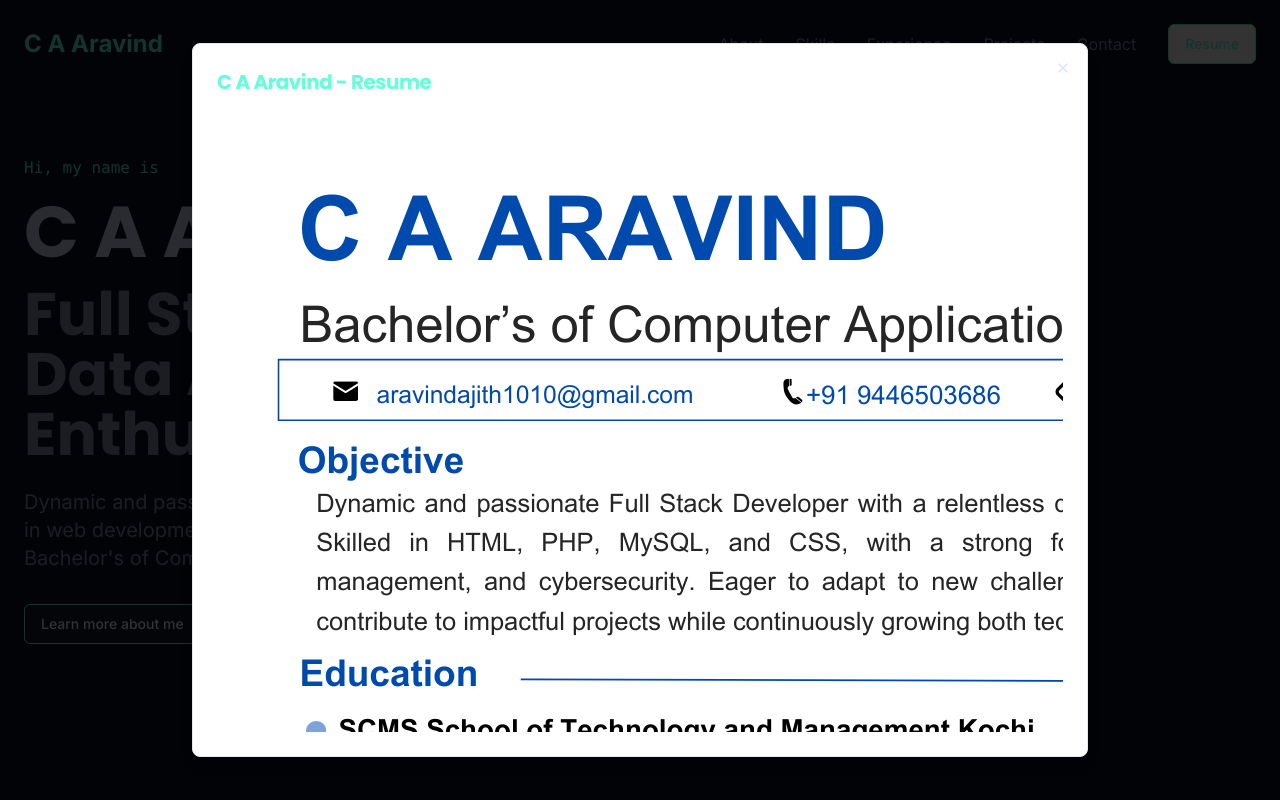
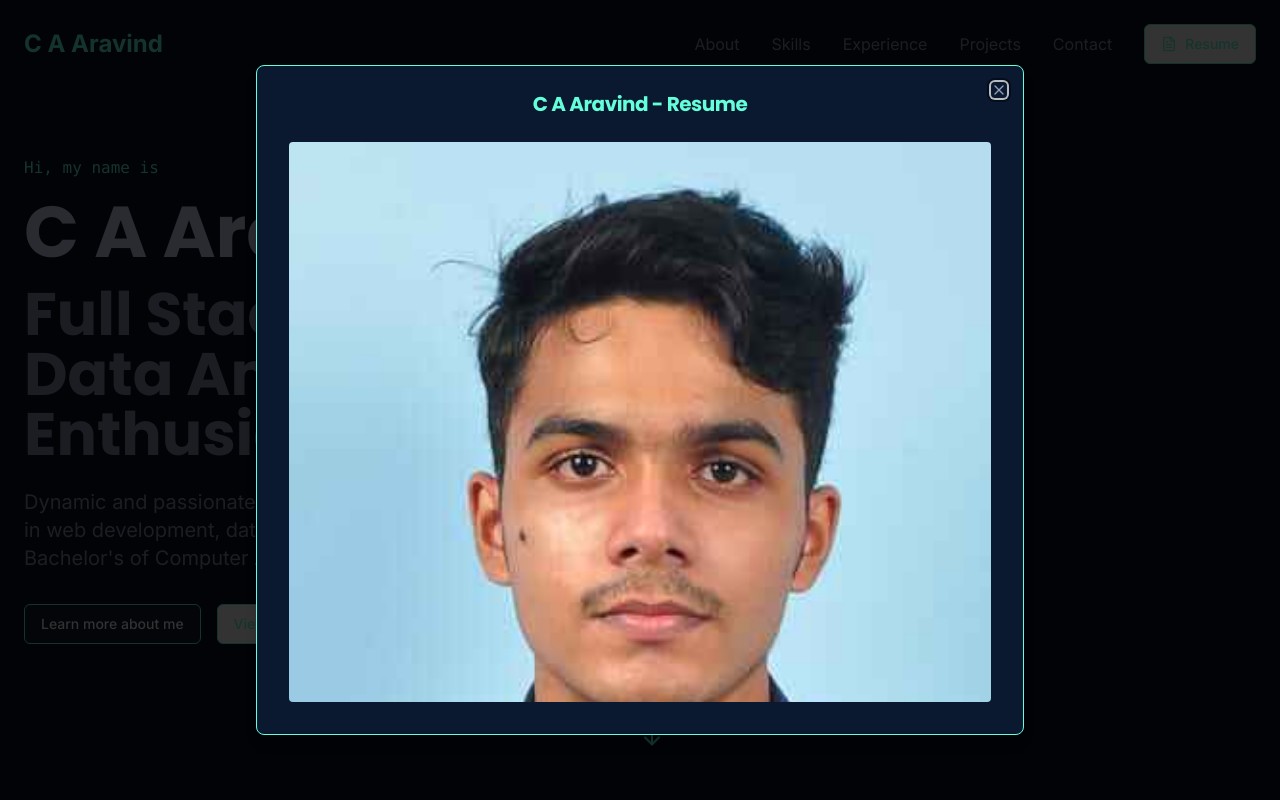
Before and after one commit to caaravind1/portfolio-website, a React (Vite) app: page / in a window 1280 px wide. Both pictures are taken after a click on the button "Resume". Shown: the top 800 px of the page. Built offline with nearby package versions, Linux system fonts and the light colour scheme.

Commit message:
Enhance resume view
Adjust styling for the resume dialog content to improve alignment and appearance.
Update the styling of the "View Resume" and "Resume" buttons to ensure visibility and consistency with the overall UI theme.

```diff
--- a/src/components/Hero.tsx
+++ b/src/components/Hero.tsx
@@ -64,16 +64,18 @@ const Hero = () => {
       </div>
 
       <Dialog open={showResumeDialog} onOpenChange={setShowResumeDialog}>
-        <DialogContent className="max-w-4xl max-h-[90vh] overflow-hidden">
+        <DialogContent className="max-w-3xl w-full bg-portfolio-navy border border-portfolio-teal">
           <DialogHeader>
-            <DialogTitle className="text-portfolio-teal font-bold text-xl">C A Aravind - Resume</DialogTitle>
+            <DialogTitle className="text-portfolio-teal font-bold text-xl text-center">C A Aravind - Resume</DialogTitle>
           </DialogHeader>
-          <div className="w-full h-[calc(90vh-100px)] overflow-auto">
-            <iframe
-              src="/lovable-uploads/39e31d1c-c192-453e-bbcf-627f738775b0.png"
-              className="w-full h-full"
-              title="Resume"
-            />
+          <div className="flex justify-center items-center p-2">
+            <div className="bg-white w-full max-h-[70vh] overflow-auto rounded">
+              <img
+                src="/lovable-uploads/8f684ce8-90fd-498b-a871-691381aafd81.png"
+                className="w-full h-auto object-contain"
+                alt="Resume"
+              />
+            </div>
           </div>
         </DialogContent>
       </Dialog>
--- a/src/components/Navbar.tsx
+++ b/src/components/Navbar.tsx
@@ -1,6 +1,6 @@
 
 import { useState, useEffect } from 'react';
-import { Menu, X } from 'lucide-react';
+import { Menu, X, FileText } from 'lucide-react';
 import { Button } from '@/components/ui/button';
 import { useToast } from "@/hooks/use-toast";
 import { Dialog, DialogContent, DialogHeader, DialogTitle } from "@/components/ui/dialog";
@@ -82,9 +82,10 @@ const Navbar = () => {
             }}>Contact</a>
             <Button
               variant="outline"
-              className="border-portfolio-teal text-portfolio-teal hover:bg-portfolio-teal/10"
+              className="border-portfolio-teal text-portfolio-teal hover:bg-portfolio-teal/10 flex items-center gap-2"
               onClick={handleResumeClick}
             >
+              <FileText size={18} />
               Resume
             </Button>
           </nav>
@@ -136,25 +137,28 @@ const Navbar = () => {
           }}>Contact</a>
           <Button
             variant="outline"
-            className="border-portfolio-teal text-portfolio-teal hover:bg-portfolio-teal/10 mt-6"
+            className="border-portfolio-teal text-portfolio-teal hover:bg-portfolio-teal/10 mt-6 flex items-center gap-2"
             onClick={handleResumeClick}
           >
+            <FileText size={18} />
             Resume
           </Button>
         </nav>
       </div>
 
       <Dialog open={showResumeDialog} onOpenChange={setShowResumeDialog}>
-        <DialogContent className="max-w-4xl max-h-[90vh] overflow-hidden">
+        <DialogContent className="max-w-3xl w-full bg-portfolio-navy border border-portfolio-teal">
           <DialogHeader>
-            <DialogTitle className="text-portfolio-teal font-bold text-xl">C A Aravind - Resume</DialogTitle>
+            <DialogTitle className="text-portfolio-teal font-bold text-xl text-center">C A Aravind - Resume</DialogTitle>
           </DialogHeader>
-          <div className="w-full h-[calc(90vh-100px)] overflow-auto">
-            <iframe
-              src="/lovable-uploads/39e31d1c-c192-453e-bbcf-627f738775b0.png"
-              className="w-full h-full"
-              title="Resume"
-            />
+          <div className="flex justify-center items-center p-2">
+            <div className="bg-white w-full max-h-[70vh] overflow-auto rounded">
+              <img
+                src="/lovable-uploads/8f684ce8-90fd-498b-a871-691381aafd81.png"
+                className="w-full h-auto object-contain"
+                alt="Resume"
+              />
+            </div>
           </div>
         </DialogContent>
       </Dialog>
```
